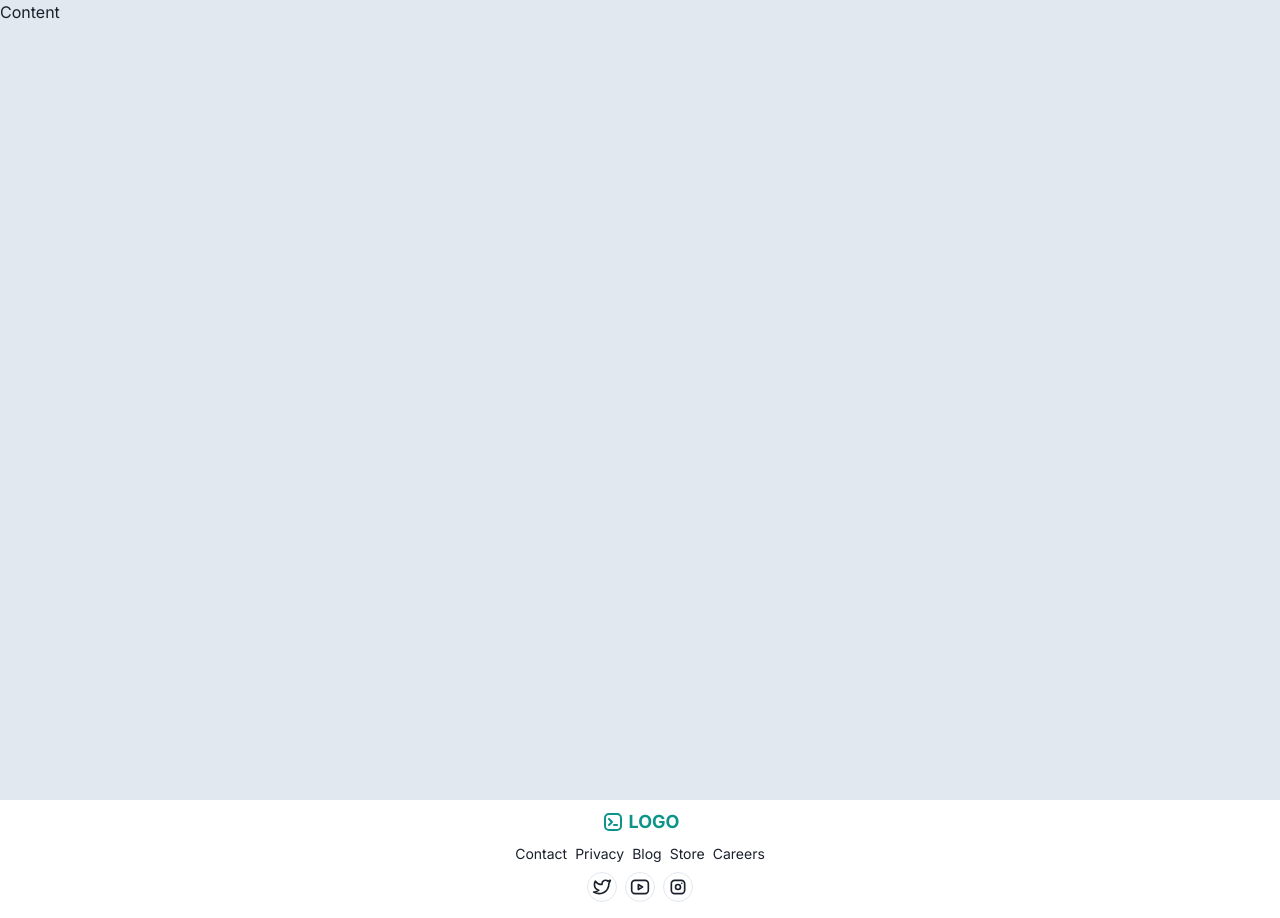
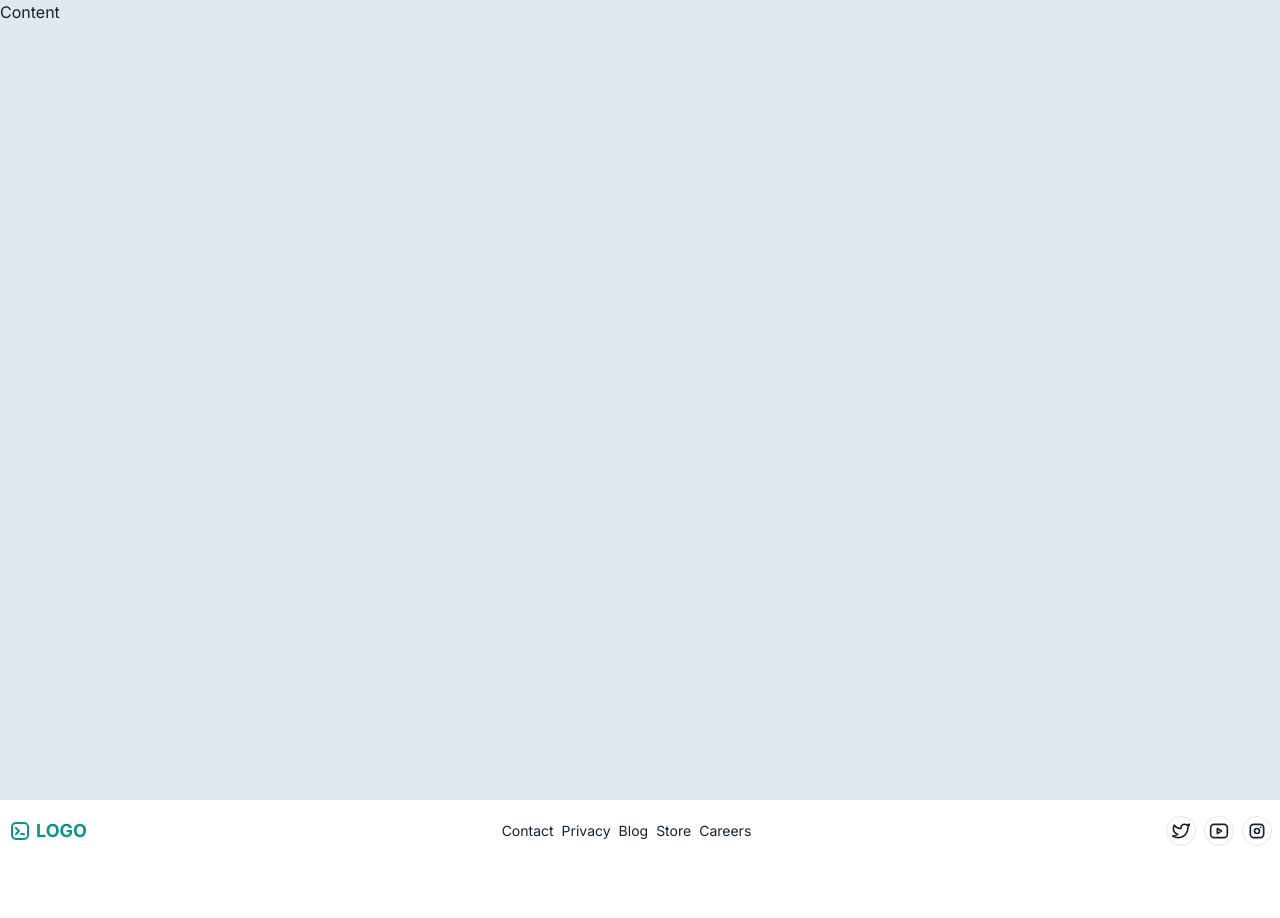
Before and after one commit to mathewbushuru/design-system, a Next.js app: page /showcase/FooterCenteredLinks in a window 1280 px wide. After the commit the page ends 862 px from the top, so only its background shows below. Built offline with nearby package versions, Linux system fonts and the light colour scheme.

Commit message:
FooterCenteredLinks - desktop

```diff
--- a/src/components/footers/FooterCenteredLinks.tsx
+++ b/src/components/footers/FooterCenteredLinks.tsx
@@ -1,11 +1,16 @@
 import { FC } from "react";
-import { IconBrandTabler, IconBrandTwitter, IconBrandYoutube, IconBrandInstagram  } from "@tabler/icons-react";
+import {
+  IconBrandTabler,
+  IconBrandTwitter,
+  IconBrandYoutube,
+  IconBrandInstagram,
+} from "@tabler/icons-react";
 
 interface FooterCenteredLinksProps {}
 
 const FooterCenteredLinks: FC<FooterCenteredLinksProps> = ({}) => {
   return (
-    <div className="flex flex-col gap-2 pt-2 pb-4">
+    <div className="flex flex-col gap-2 pb-4 pt-2 sm:flex-row sm:items-center sm:justify-between sm:px-2 sm:pt-4">
       <div className="flex items-center justify-center gap-1 text-lg font-bold text-teal-600 ">
         <IconBrandTabler className="hover:cursor-pointer" />
         <span className="</span>">LOGO</span>
@@ -19,10 +24,16 @@ const FooterCenteredLinks: FC<FooterCenteredLinksProps> = ({}) => {
         <li className="hover:cursor-pointer hover:underline">Careers</li>
       </ul>
 
-      <div className="flex justify-center items-center gap-2">
-        <div className="p-1 border rounded-full hover:cursor-pointer"><IconBrandTwitter size="20px"/></div>
-        <div className="p-1 border rounded-full hover:cursor-pointer"><IconBrandYoutube size="20px"/></div>
-        <div className="p-1 border rounded-full hover:cursor-pointer"><IconBrandInstagram size="20px"/></div>
+      <div className="flex items-center justify-center gap-2">
+        <div className="rounded-full border p-1 hover:cursor-pointer">
+          <IconBrandTwitter size="20px" />
+        </div>
+        <div className="rounded-full border p-1 hover:cursor-pointer">
+          <IconBrandYoutube size="20px" />
+        </div>
+        <div className="rounded-full border p-1 hover:cursor-pointer">
+          <IconBrandInstagram size="20px" />
+        </div>
       </div>
     </div>
   );
```
Also changed, not shown: public/FooterCenteredLinks.jpg (added), 1 other file (tests, documents, lock files or other folders).
